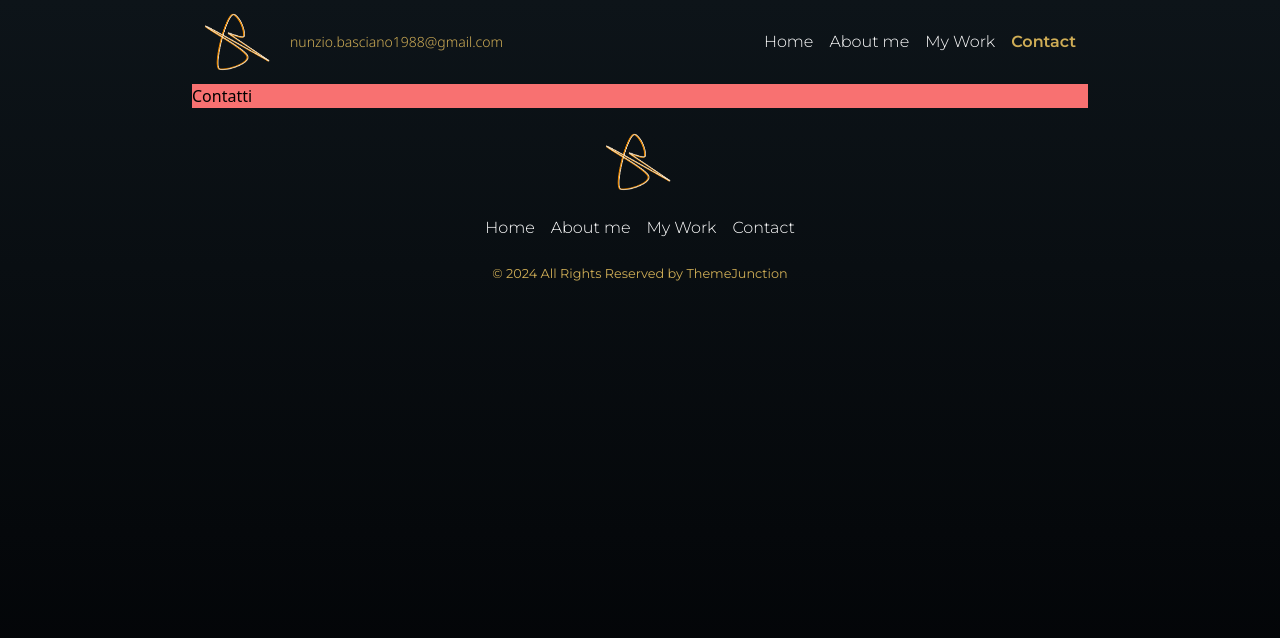
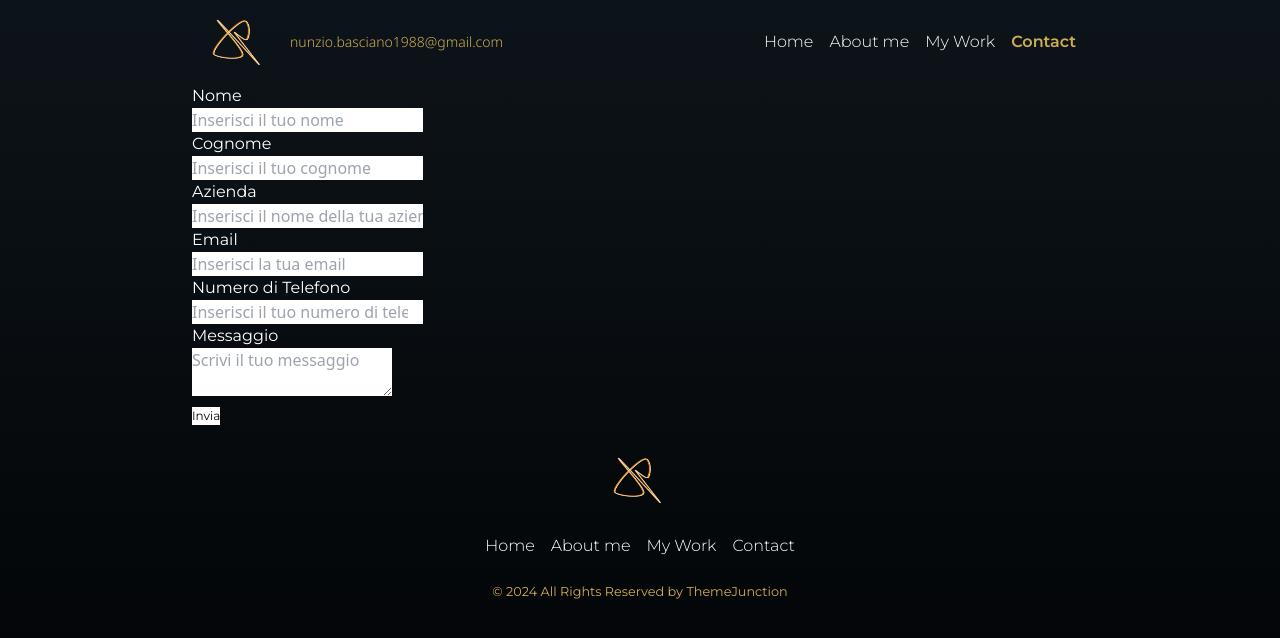
Before and after one commit to NunzioBasciano/portfolio, a Next.js app: page /contact in a window 1280 px wide. Shown: the top 638 px of the page. Built offline with nearby package versions, Linux system fonts and the light colour scheme.

Commit message:
feat: contact page

```diff
--- a/app/components/Button.tsx
+++ b/app/components/Button.tsx
@@ -11,14 +11,14 @@ function Button(props: IButtonProps) {
   return downloadCV ? (
     // Bottone per il download del CV
     <a href="/CV_Basciano-Nunzio.pdf" download="/CV_Basciano-Nunzio.pdf">
-      <button className="transition-transform duration-300 transform scale-100 hover:scale-110 mt-3 bg-[#0D1419] bg-gradient-to-r from-[var(--blue)] to-[var(--darkBlue)] text-white w-fit py-1 px-5 rounded-2xl">
+      <button className="transition-transform duration-300 transform scale-100 hover:scale-110 hover:text-[var(--orange)] mt-3 bg-[#0D1419] bg-gradient-to-r from-[var(--blue)] to-[var(--darkBlue)] text-white w-fit py-1 px-5 rounded-2xl">
         {label}
       </button>
     </a>
   ) : (
     // Bottone con link normale
     <Link href={link!}>
-      <button className="transition-transform duration-300 transform scale-100 hover:scale-110 mt-3 bg-[#0D1419] bg-gradient-to-r from-[var(--blue)] to-[var(--darkBlue)] text-white w-fit py-1 px-5 rounded-2xl">
+      <button className="transition-transform duration-300 transform scale-100 hover:scale-110 hover:text-[var(--orange)] mt-3 bg-[#0D1419] bg-gradient-to-r from-[var(--blue)] to-[var(--darkBlue)] text-white w-fit py-1 px-5 rounded-2xl">
         {label}
       </button>
     </Link>
--- /dev/null
+++ b/app/components/Input.tsx
@@ -0,0 +1,26 @@
+import { Dispatch, SetStateAction } from "react";
+
+interface IInputProps {
+  type?: string;
+  placeholder: string;
+  value: string;
+  setValue: Dispatch<SetStateAction<string>>;
+  name?: string;
+}
+
+function Input(props: IInputProps) {
+  const { type = "text", placeholder, value, setValue, name } = props;
+
+  return (
+    <input
+      onChange={(e) => setValue(e.target.value)}
+      value={value}
+      className=""
+      type={type}
+      placeholder={placeholder}
+      name={name}
+    />
+  );
+}
+
+export default Input;
--- /dev/null
+++ b/app/components/InputBox.tsx
@@ -0,0 +1,40 @@
+import { Dispatch, SetStateAction } from "react";
+import Label from "./Label";
+import Input from "./Input";
+
+interface IInputBox {
+  label: string;
+  placeholder: string;
+  setValue: Dispatch<SetStateAction<string>>;
+  value: string;
+  inputType?: "text" | "email" | "number" | "textarea";
+  inputName?: string;
+}
+
+function InputBox(props: IInputBox) {
+  const { label, placeholder, setValue, value, inputType, inputName } = props;
+
+  return (
+    <div className="">
+      <Label label={label} />
+
+      {inputType === "textarea" ? (
+        <textarea
+          placeholder={placeholder}
+          value={value}
+          onChange={(e) => setValue(e.target.value)}
+        />
+      ) : (
+        <Input
+          name={inputName}
+          type={inputType}
+          placeholder={placeholder}
+          value={value}
+          setValue={setValue}
+        />
+      )}
+    </div>
+  );
+}
+
+export default InputBox;
--- /dev/null
+++ b/app/components/Label.tsx
@@ -0,0 +1,10 @@
+export interface ILabelProps {
+  label: string;
+}
+
+function Label(props: ILabelProps) {
+  const { label } = props;
+  return <h3 className="">{label}</h3>;
+}
+
+export default Label;
--- a/app/contact/page.tsx
+++ b/app/contact/page.tsx
@@ -1,7 +1,151 @@
-import React from "react";
+"use client";
+import { useState } from "react";
+import emailjs from "emailjs-com";
+import { toast, ToastContainer } from "react-toastify";
+import InputBox from "../components/InputBox";
+import "react-toastify/dist/ReactToastify.css";
 
-function page() {
-  return <div className="bg-red-400">Contatti</div>;
+function ContactForm() {
+  const [formData, setFormData] = useState({
+    firstName: "",
+    lastName: "",
+    email: "",
+    message: "",
+    phone: "",
+    company: "",
+  });
+
+  const handleChange = (e: React.ChangeEvent<HTMLInputElement>) => {
+    const { name, value } = e.target;
+    setFormData((prevState) => ({
+      ...prevState,
+      [name]: value,
+    }));
+  };
+
+  /**
+   * Handles form submission.
+   * Sends an email using EmailJS and displays success or error messages.
+   *
+   * @param e - The form submission event.
+   */
+  const handleSubmit = (e: React.FormEvent) => {
+    e.preventDefault();
+
+    emailjs
+      .send(
+        "service_dbodkzv",
+        "template_qmvo4s8",
+        {
+          firstName: formData.firstName,
+          lastName: formData.lastName,
+          email: formData.email,
+          phone: formData.phone,
+          company: formData.company,
+          message: formData.message,
+        },
+        "Bvri3pHUOWZ5_HYqF"
+      )
+      .then(
+        (result) => {
+          console.log(result.text);
+          toast.success("Email inviata con successo!");
+        },
+        (error) => {
+          console.log(error.text);
+          toast.error("Errore nell'invio dell'email.");
+        }
+      );
+  };
+
+  const formValidation =
+    formData.firstName.trim().length > 0 &&
+    formData.lastName.trim().length > 0 &&
+    formData.phone.trim().length > 0;
+
+  return (
+    <div className="">
+      <ToastContainer />
+      <div title={"Contatti"}>
+        <form className="" onSubmit={handleSubmit}>
+          <div className="">
+            <InputBox
+              inputName={"firstName"}
+              label="Nome"
+              placeholder="Inserisci il tuo nome"
+              value={formData.firstName}
+              setValue={(value) =>
+                handleChange({
+                  target: { name: "firstName", value },
+                } as React.ChangeEvent<HTMLInputElement>)
+              }
+            />
+            <InputBox
+              inputName={"lastName"}
+              label="Cognome"
+              placeholder="Inserisci il tuo cognome"
+              value={formData.lastName}
+              setValue={(value) =>
+                handleChange({
+                  target: { name: "lastName", value },
+                } as React.ChangeEvent<HTMLInputElement>)
+              }
+            />
+          </div>
+          <InputBox
+            inputName={"company"}
+            label="Azienda"
+            placeholder="Inserisci il nome della tua azienda"
+            value={formData.company}
+            setValue={(value) =>
+              handleChange({
+                target: { name: "company", value },
+              } as React.ChangeEvent<HTMLInputElement>)
+            }
+          />
+          <InputBox
+            inputName={"email"}
+            inputType={"email"}
+            label="Email"
+            placeholder="Inserisci la tua email"
+            value={formData.email}
+            setValue={(value) =>
+              handleChange({
+                target: { name: "email", value },
+              } as React.ChangeEvent<HTMLInputElement>)
+            }
+          />
+          <InputBox
+            inputName={"phone"}
+            inputType={"number"}
+            label="Numero di Telefono"
+            placeholder="Inserisci il tuo numero di telefono"
+            value={formData.phone}
+            setValue={(value) =>
+              handleChange({
+                target: { name: "phone", value },
+              } as React.ChangeEvent<HTMLInputElement>)
+            }
+          />
+          <InputBox
+            inputName={"message"}
+            inputType={"textarea"}
+            label="Messaggio"
+            placeholder="Scrivi il tuo messaggio"
+            value={formData.message}
+            setValue={(value) =>
+              handleChange({
+                target: { name: "message", value },
+              } as React.ChangeEvent<HTMLInputElement>)
+            }
+          />
+          <button className="bg-white" disabled={!formValidation}>
+            Invia
+          </button>
+        </form>
+      </div>
+    </div>
+  );
 }
 
-export default page;
+export default ContactForm;
--- a/package.json
+++ b/package.json
@@ -10,9 +10,11 @@
   },
   "dependencies": {
     "autoprefixer": "^10.4.20",
+    "emailjs-com": "^3.2.0",
     "next": "14.2.15",
     "react": "^18",
-    "react-dom": "^18"
+    "react-dom": "^18",
+    "react-toastify": "^10.0.6"
   },
   "devDependencies": {
     "@types/node": "^20",
```
Also changed, not shown: public/logo.png, 1 other file (tests, documents, lock files or other folders).
